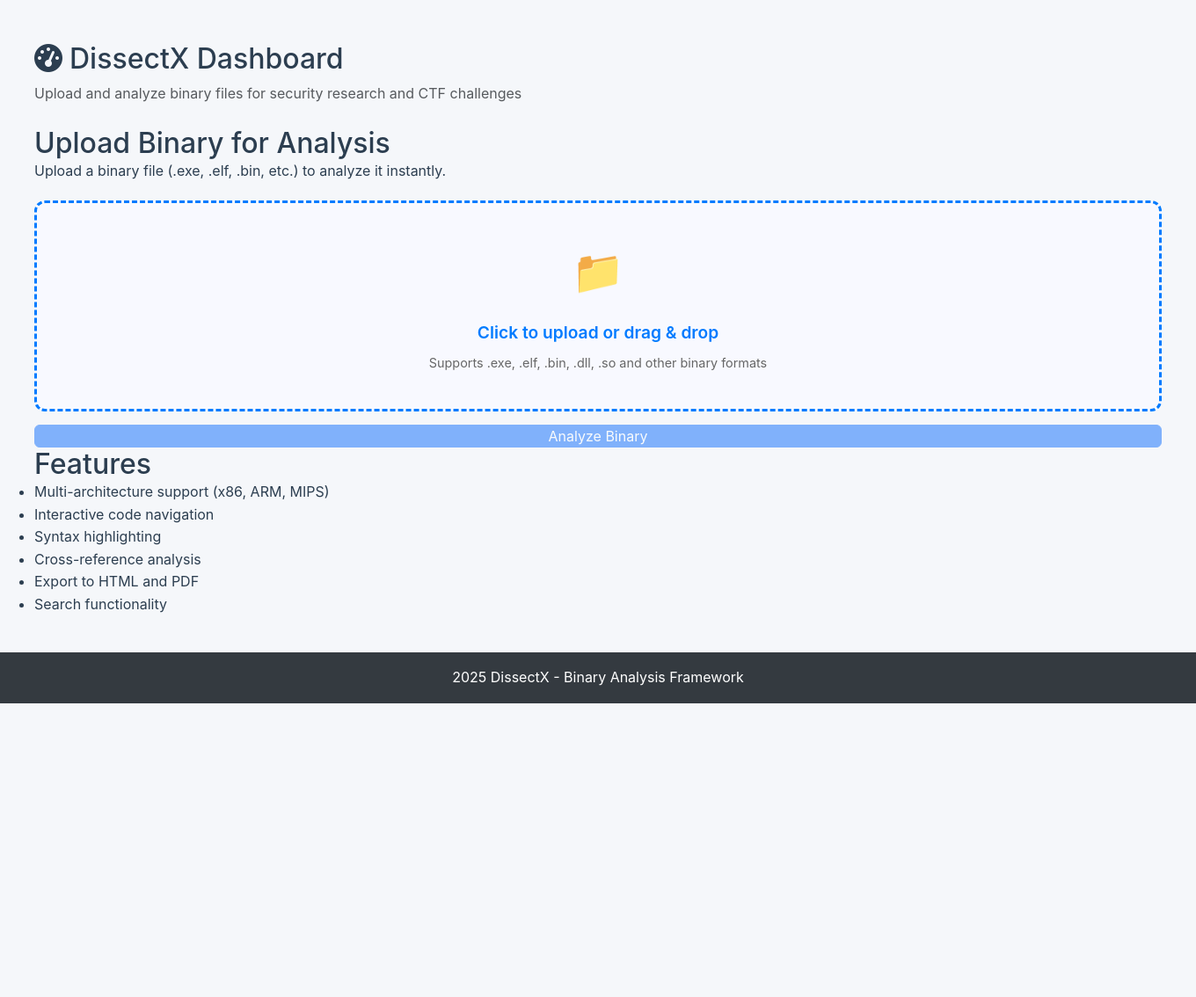
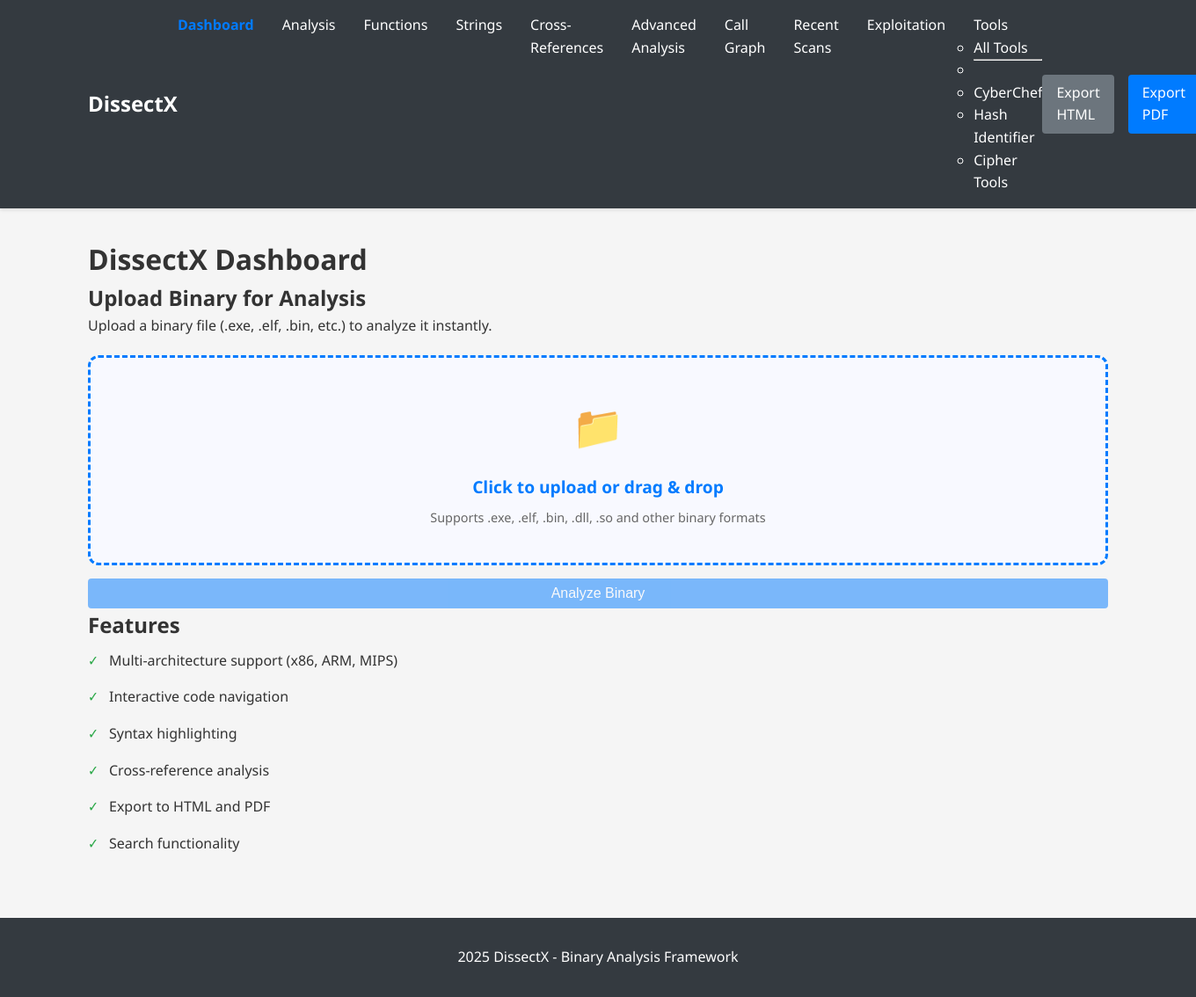
Before and after one commit to H4D3ZS/DissectX, a Flask app: page / in a window 1360 px wide. Shown: the whole page at 88% size. Before the commit the page ends 800 px from the top, so only its background shows below. Run offline with Flask 3, Linux system fonts and the light colour scheme; some libraries are stand-ins or nearby versions.

Commit message:
Restore original design - revert Bootstrap navbar changes

```diff
--- a/src/web/static/css/style.css
+++ b/src/web/static/css/style.css
@@ -5,6 +5,15 @@
     --secondary-color: #6c757d;
     --success-color: #28a745;
     --danger-color: #dc3545;
+    --warning-color: #ffc107;
+    --info-color: #17a2b8;
+    --light-color: #f8f9fa;
+    --dark-color: #343a40;
+    --background-color: #f5f5f5;
+    --text-color: #333;
+    --border-color: #dee2e6;
+}
+
 * {
     margin: 0;
     padding: 0;
@@ -12,28 +21,48 @@
 }
 
 body {
-    font-family: -apple-system, BlinkMacSystemFont, 'Segoe UI', Roboto, Oxygen, Ubuntu, Cantarell, sans-serif;
-    background: #f5f7fa;
-    color: #2c3e50;
+    font-family: 'Segoe UI', Tahoma, Geneva, Verdana, sans-serif;
     line-height: 1.6;
+    color: var(--text-color);
+    background-color: var(--background-color);
 }
 
-/* Override Bootstrap container for full width */
-.container-fluid {
-    max-width: 100%;
-    padding-right: 15px;
-    padding-left: 15px;
+/* Navigation */
+.navbar {
+    background-color: var(--dark-color);
+    color: white;
+    padding: 1rem 0;
+    box-shadow: 0 2px 4px rgba(0, 0, 0, 0.1);
 }
 
-/* Navbar Styling */
-.navbar {
-    background: linear-gradient(135deg, #667eea 0%, #764ba2 100%) !important;
-    box-shadow: 0 2px 10px rgba(0,0,0,0.1);
-    padding: 1rem 0;
+.nav-container {
+    max-width: 1200px;
+    margin: 0 auto;
+    padding: 0 20px;
+    display: flex;
+    justify-content: space-between;
+    align-items: center;
 }
 
-.navbar-brand {
+.nav-brand a {
+    color: white;
+    text-decoration: none;
     font-size: 1.5rem;
+    font-weight: bold;
+}
+
+.nav-menu {
+    display: flex;
+    list-style: none;
+    gap: 2rem;
+}
+
+.nav-menu a {
+    color: white;
+    text-decoration: none;
+    transition: color 0.3s;
+}
+
 .nav-menu a:hover {
     color: var(--primary-color);
 }
--- a/src/web/templates/base.html
+++ b/src/web/templates/base.html
@@ -4,174 +4,31 @@
 <head>
     <meta charset="UTF-8">
     <meta name="viewport" content="width=device-width, initial-scale=1.0">
-    <title>{% block title %}DissectX - Binary Analysis Tool{% endblock %}</title>
-    <link href="https://cdn.jsdelivr.net/npm/bootstrap@5.3.0/dist/css/bootstrap.min.css" rel="stylesheet">
-    <link rel="stylesheet" href="https://cdnjs.cloudflare.com/ajax/libs/font-awesome/6.4.0/css/all.min.css">
+    <title>{% block title %}DissectX Web UI{% endblock %}</title>
     <link rel="stylesheet" href="{{ url_for('static', filename='css/style.css') }}">
-    <style>
-        /* Responsive improvements */
-        body {
-            min-height: 100vh;
-            display: flex;
-            flex-direction: column;
-        }
-
-        .navbar {
-            padding: 0.75rem 1rem;
-        }
-
-        .navbar-brand {
-            font-size: 1.5rem;
-            font-weight: bold;
-        }
-
-        .nav-menu {
-            display: flex;
-            list-style: none;
-            margin: 0;
-            padding: 0;
-        }
-
-        .nav-menu li {
-            margin-right: 1.5rem;
-        }
-
-        .nav-menu a {
-            color: #fff;
-            text-decoration: none;
-            padding: 0.5rem 0;
-            transition: color 0.3s ease;
-        }
-
-        .nav-menu a:hover {
-            color: #007bff;
-        }
-
-        .nav-actions .btn {
-            margin-left: 0.5rem;
-        }
-
-        .dropdown-menu {
-            background-color: #343a40;
-            border: none;
-        }
-
-        .dropdown-item {
-            color: #fff;
-        }
-
-        .dropdown-item:hover {
-            background-color: #007bff;
-            color: #fff;
-        }
-
-        .footer {
-            background-color: #343a40;
-            color: #fff;
-            padding: 1rem 0;
-            text-align: center;
-            margin-top: auto;
-        }
-
-        .container {
-            flex: 1;
-            padding-top: 20px;
-            padding-bottom: 20px;
-        }
-
-        /* Small screens */
-        @media (max-width: 992px) {
-            .nav-menu {
-                display: none;
-                /* Hide menu items by default on small screens */
-                flex-direction: column;
-                width: 100%;
-                position: absolute;
-                top: 60px;
-                /* Adjust based on navbar height */
-                left: 0;
-                background-color: #343a40;
-                padding: 1rem;
-                box-shadow: 0 2px 5px rgba(0, 0, 0, 0.2);
-            }
-
-            .nav-menu.active {
-                display: flex;
-                /* Show when active */
-            }
-
-            .nav-menu li {
-                margin: 0.5rem 0;
-            }
-
-            .nav-actions {
-                display: none;
-                /* Hide action buttons on small screens */
-            }
-
-            .navbar-toggler {
-                display: block;
-                /* Show toggler button */
-            }
-        }
-    </style>
+    <link rel="stylesheet" href="https://cdnjs.cloudflare.com/ajax/libs/highlight.js/11.9.0/styles/github-dark.min.css">
+    {% block extra_css %}{% endblock %}
 </head>
 
 <body>
-    <button class="navbar-toggler" type="button" data-bs-toggle="collapse" data-bs-target="#navbarNav"
-        aria-controls="navbarNav" aria-expanded="false" aria-label="Toggle navigation">
-        <span class="navbar-toggler-icon"></span>
-    </button>
-    <div class="collapse navbar-collapse" id="navbarNav">
-        <ul class="navbar-nav me-auto">
-            <li class="nav-item">
-                <a class="nav-link" href="/">
-                    <i class="fas fa-home me-1"></i>Dashboard
-                </a>
-            </li>
-            <li class="nav-item">
-                <a class="nav-link" href="/analysis">
-                    <i class="fas fa-search me-1"></i>Analysis
-                </a>
-            </li>
-            <li class="nav-item">
-                <a class="nav-link" href="/functions">
-                    <i class="fas fa-code me-1"></i>Functions
-                </a>
-            </li>
-            <li class="nav-item">
-                <a class="nav-link" href="/strings">
-                    <i class="fas fa-font me-1"></i>Strings
-                </a>
-            </li>
-            <li class="nav-item">
-                <a class="nav-link" href="/xrefs">
-                    <i class="fas fa-project-diagram me-1"></i>Cross-References
-                </a>
-            </li>
-            <li class="nav-item">
-                <a class="nav-link" href="/advanced">
-                    <i class="fas fa-cogs me-1"></i>Advanced
-                </a>
-            </li>
-            <li class="nav-item">
-                <a class="nav-link" href="/graph">
-                    <i class="fas fa-sitemap me-1"></i>Call Graph
-                </a>
-            </li>
-            <li class="nav-item">
-                <a class="nav-link" href="/recent-scans">
-                    <i class="fas fa-history me-1"></i>Recent Scans
-                </a>
-            </li>
-            <li class="nav-item">
-                <a class="nav-link" href="/exploitation">
-                    <i class="fas fa-bomb me-1"></i>Exploitation
-                </a>
-            </li>
+    <nav class="navbar">
+        <div class="nav-container">
+            <div class="nav-brand">
+                <a href="/">DissectX</a>
+            </div>
+            <ul class="nav-menu">
+                <li><a href="/">Dashboard</a></li>
+                <li><a href="/analysis">Analysis</a></li>
+                <li><a href="/functions">Functions</a></li>
+                <li><a href="/strings">Strings</a></li>
+                <li><a href="/xrefs">Cross-References</a></li>
+                <li><a href="/advanced">Advanced Analysis</a></li>
+                <li><a href="/graph">Call Graph</a></li>
+                <li><a href="/recent-scans">Recent Scans</a></li>
+                <li><a href="/exploitation">Exploitation</a></li>
                 <li class="nav-item dropdown">
-                <a class="nav-link dropdown-toggle" href="#" id="toolsDropdown" role="button" data-bs-toggle="dropdown"
-                    aria-expanded="false">
+                    <a class="nav-link dropdown-toggle" href="#" id="toolsDropdown" role="button"
+                        data-bs-toggle="dropdown" aria-expanded="false">
                         <i class="fas fa-toolbox me-1"></i>Tools
                     </a>
                     <ul class="dropdown-menu" aria-labelledby="toolsDropdown">
@@ -193,20 +50,14 @@
                     </ul>
                 </li>
             </ul>
-        <div class="d-flex gap-2">
-            <a href="/export/html" class="btn btn-outline-light btn-sm">
-                <i class="fas fa-file-code me-1"></i>Export HTML
-            </a>
-            <a href="/export/pdf" class="btn btn-outline-light btn-sm">
-                <i class="fas fa-file-pdf me-1"></i>Export PDF
-            </a>
-        </div>
+            <div class="nav-actions">
+                <a href="/export/html" class="btn btn-secondary">Export HTML</a>
+                <a href="/export/pdf" class="btn btn-primary">Export PDF</a>
             </div>
         </div>
     </nav>
 
-    <!-- Main Content -->
-    <main class="container-fluid">
+    <main class="container">
         {% block content %}{% endblock %}
     </main>
 
@@ -216,7 +67,6 @@
         </div>
     </footer>
 
-    <script src="https://cdn.jsdelivr.net/npm/bootstrap@5.3.0/dist/js/bootstrap.bundle.min.js"></script>
     <script src="https://cdnjs.cloudflare.com/ajax/libs/highlight.js/11.9.0/highlight.min.js"></script>
     <script src="{{ url_for('static', filename='js/main.js') }}"></script>
     {% block extra_js %}{% endblock %}
--- a/src/web/templates/index.html
+++ b/src/web/templates/index.html
@@ -3,22 +3,27 @@
 {% block title %}Dashboard - DissectX{% endblock %}
 
 {% block content %}
-<div class="container-fluid px-3 px-md-4 py-4">
-    <!-- Page Header -->
-    <div class="row mb-4">
-        <div class="col-12">
-            <h2 class="mb-2"><i class="fas fa-tachometer-alt me-2"></i>DissectX Dashboard</h2>
-            <p class="text-muted mb-0">Upload and analyze binary files for security research and CTF challenges</p>
-        </div>
-    </div>
+<div class="dashboard">
+    <h1>DissectX Dashboard</h1>
 
     {% if has_results %}
+    <!-- Combined Success Message and Upload Section -->
+    <div class="top-section"
+        style="background: linear-gradient(135deg, #667eea 0%, #764ba2 100%); padding: 30px; border-radius: 12px; margin-bottom: 30px; color: white;">
+        <div
+            style="display: flex; justify-content: space-between; align-items: flex-start; gap: 30px; flex-wrap: wrap;">
+            <!-- Left: Success Message -->
+            <div style="flex: 1; min-width: 300px;">
+                <h2 style="margin: 0 0 10px 0; color: white;">✅ Analysis Complete!</h2>
+                <p style="margin: 0; opacity: 0.95;">Binary analysis has been completed. Navigate to the sections below
+                    to explore the results, or upload a new binary to analyze.</p>
             </div>
 
             <!-- Right: Quick Upload -->
             <div style="flex: 1; min-width: 300px;">
                 <form id="uploadForm" enctype="multipart/form-data">
-        <input type="file" id="fileInputNew" name="file" style="opacity: 0; position: absolute; z-index: -1;">
+                    <input type="file" id="fileInputNew" name="file"
+                        style="opacity: 0; position: absolute; z-index: -1;">
 
                     <label for="fileInputNew" class="upload-area-compact"
                         style="display: block; background: rgba(255,255,255,0.2); border: 2px dashed rgba(255,255,255,0.5); border-radius: 8px; padding: 20px; text-align: center; cursor: pointer; transition: all 0.3s; backdrop-filter: blur(10px);">
```
Lines whose indentation alone changed are shown as unchanged.
